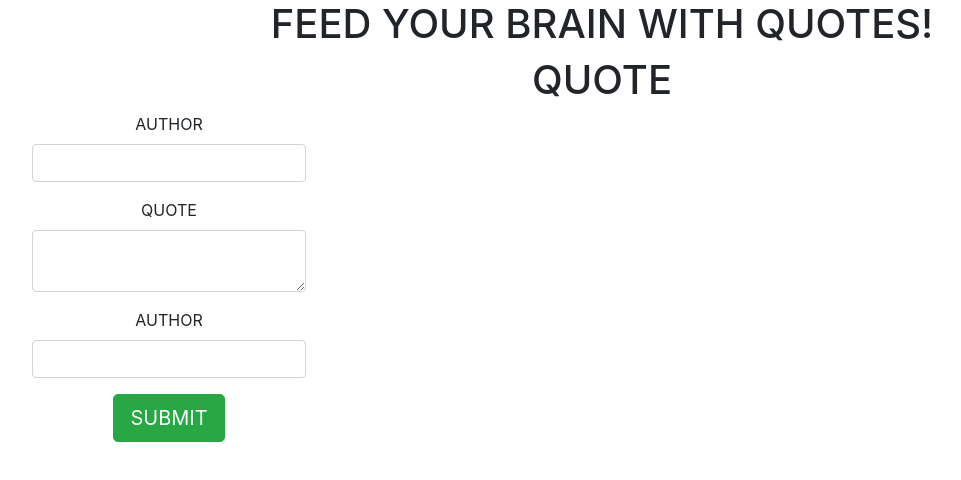
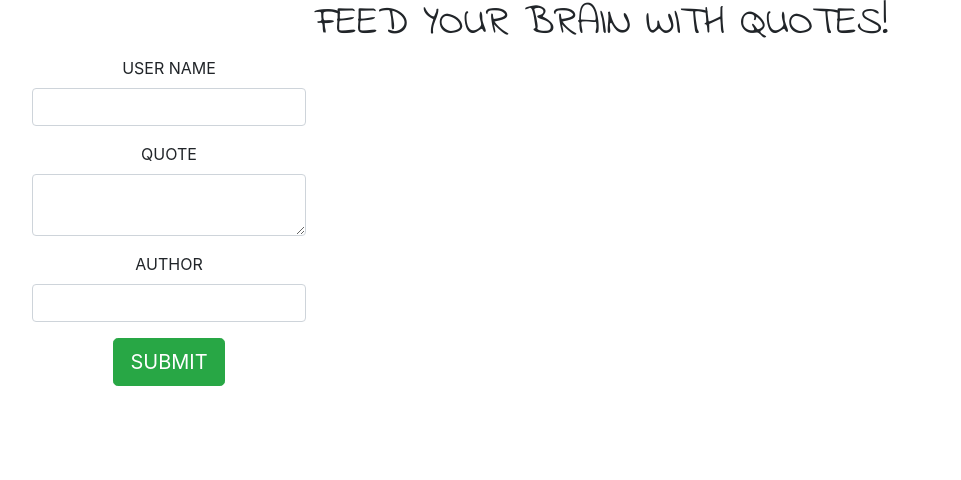
Before and after one commit to KingsMunene/Quotes, an Angular app: page / in a window 1280 px wide. Shown: the top 480 px of the page, without its empty margins (38-999 px from the left). Built offline with nearby package versions, Linux system fonts and the light colour scheme.

Commit message:
add fonts

```diff
--- a/src/app/app.component.css
+++ b/src/app/app.component.css
@@ -0,0 +1,3 @@
+h1{
+    font-family: 'Indie Flower', cursive;
+}
--- a/src/app/app.component.html
+++ b/src/app/app.component.html
@@ -1,5 +1,6 @@
 <!--The content below is only a placeholder and can be replaced.-->
 <div style="text-align:center">
+  <link href="https://fonts.googleapis.com/css?family=Indie+Flower" rel="stylesheet">
   <h1>
      FEED YOUR BRAIN WITH {{ title }}!
   </h1>
--- a/src/app/quote-form/quote-form.component.html
+++ b/src/app/quote-form/quote-form.component.html
@@ -1,9 +1,8 @@
-<div style="text-align:center"></div>
 <div class="container">
   <div class="row">
       <form>
           <div class="form-group">
-              <label for="name">AUTHOR</label>
+              <label for="name">USER NAME</label>
               <input type="text" required class="form-control" id="name">
           </div>
           <div class="form-group">
--- a/src/app/quote.ts
+++ b/src/app/quote.ts
@@ -1,2 +1,3 @@
 export class Quote {
+    constructor(public id=author, public id=Quote, public id=user)
 }
--- a/src/app/quote/quote.component.html
+++ b/src/app/quote/quote.component.html
@@ -1,4 +1,3 @@
-<h1>QUOTE</h1>
 <div class="container">
     <div class="row">
         <app-quote-form></app-quote-form>
```
